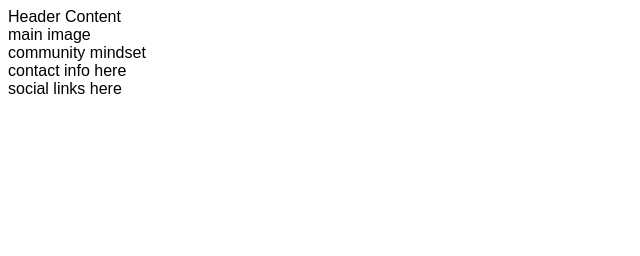
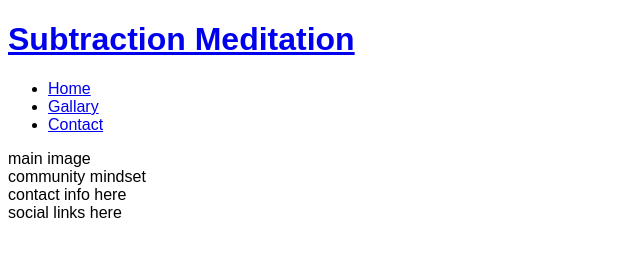
Before and after one commit to Tes3103/Subtraction-Meditation, a plain HTML site: page index.html in a window 1280 px wide. Shown: the whole page, without its empty margins (0-640 px from the left). Drawn offline with Linux system fonts and the light colour scheme; files that its build step writes are made by us from their sources.

Commit message:
Add basic header structure

```diff
--- a/index.html
+++ b/index.html
@@ -13,7 +13,24 @@
 </head>
 
 <body>
-    <header>Header Content</header>
+    <header>
+        <a href="index.html">
+            <h1>Subtraction Meditation</h1>
+        </a>
+        <nav>
+            <ul>
+                <li>
+                    <a href="index.html">Home</a>
+                </li>
+                <li>
+                    <a href="#">Gallary</a>
+                </li>
+                <li>
+                    <a href="#">Contact</a>
+                </li>
+            </ul>
+        </nav>
+    </header>
     <section>
         main image
     </section>
```
